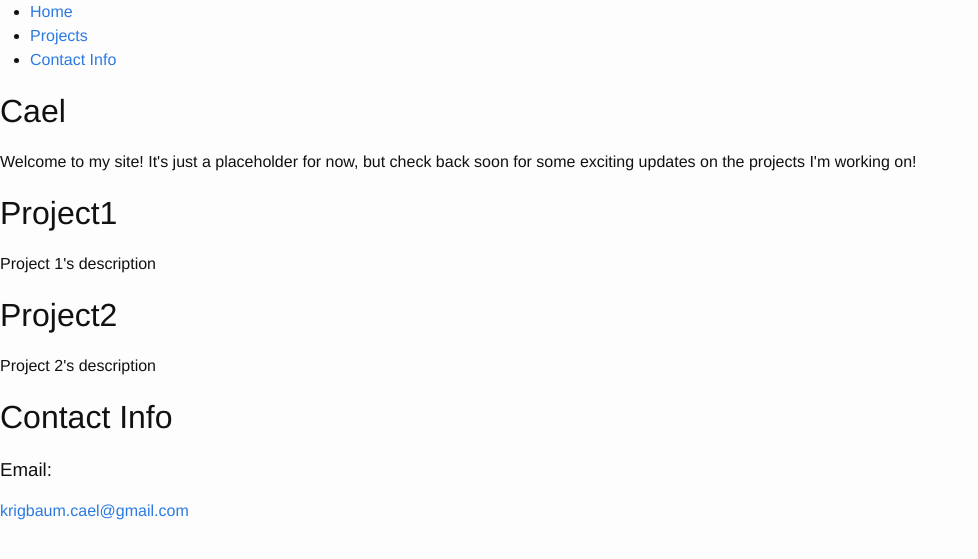
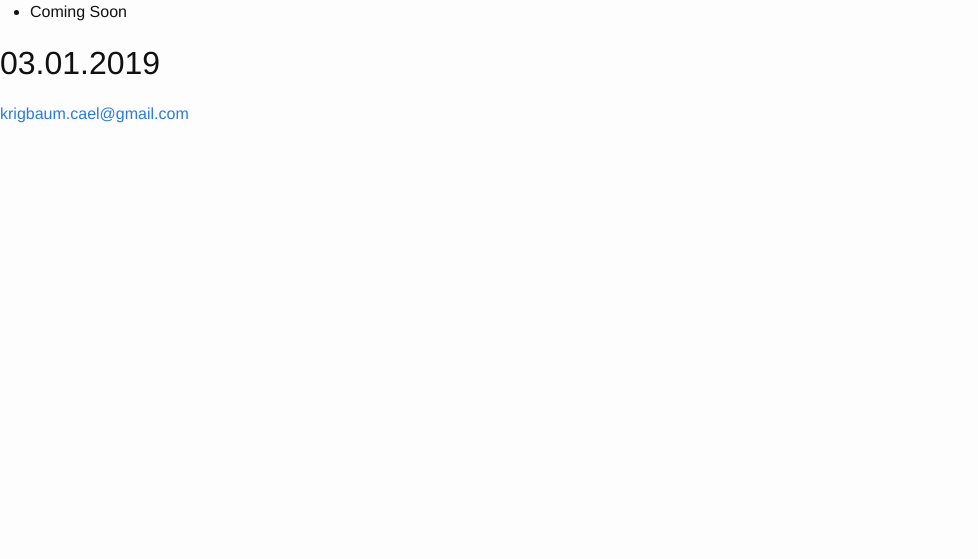
Before and after one commit to Redux-TTV/caelkrigbaum.com, a Jekyll site: the page index.html, which Jekyll copies as it is, in a window 1280 px wide. Shown: the top 559 px of the page, without its empty margins (0-978 px from the left). Built offline with Jekyll 4.4.1, drawn with Linux system fonts in a browser that asks for light colours.

Commit message:
Removed all navigation. Prep site for redesign.

```diff
--- a/index.html
+++ b/index.html
@@ -12,16 +12,24 @@
 <body id="top">
 	<nav class="topNav">
 		<ul class="navList">
+			<!--
 			<li><a href="#top">Home</a></li>
-	    <li><a href="#projects">Projects</a></li>
-	    <li><a href="#contact">Contact Info</a></li>
-	  </ul>
+			<li><a href="#projects">Projects</a></li>
+			<li><a href="#contact">Contact Info</a></li>
+			-->
+			<li>Coming Soon</li>
+		</ul>
 	</nav>
 	<div class="jumboText">
-		<h1> Cael </h1>
-		<h4> Welcome to my site! It's just a placeholder for now, but check back
-			 soon for some exciting updates on the projects I'm working on!</h4>
+		<!--<h1> Cael </h1>-->
+		<!--<h4> Welcome to my site! It's just a placeholder for now, but check back
+			 soon for some exciting updates on the projects I'm working on!</h4>-->
+		<h1>03.01.2019</h1>
+		<a href="mailto:krigbaum.cael@gmail.com? Subject=Great Site!" target="_top">
+			krigbaum.cael@gmail.com
+		</a>
 	</div>
+	<!--
 	<div id="projects">
 		<div class="row">
 			<div class="col-50-100">
@@ -48,7 +56,7 @@
 			</div>
 		</div>
 	</div>
-
+	-->
 	<script type="text/javascript">
 		$(document).ready(function(){
 		    $('a[href^="#"]').on('click',function (e) {
```
Also changed, not shown: css/main.css (+7 -0 lines).
